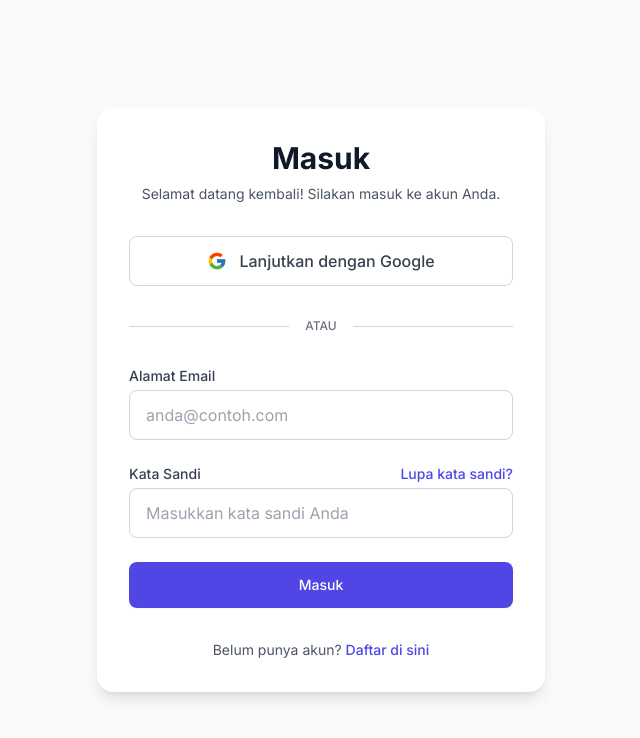
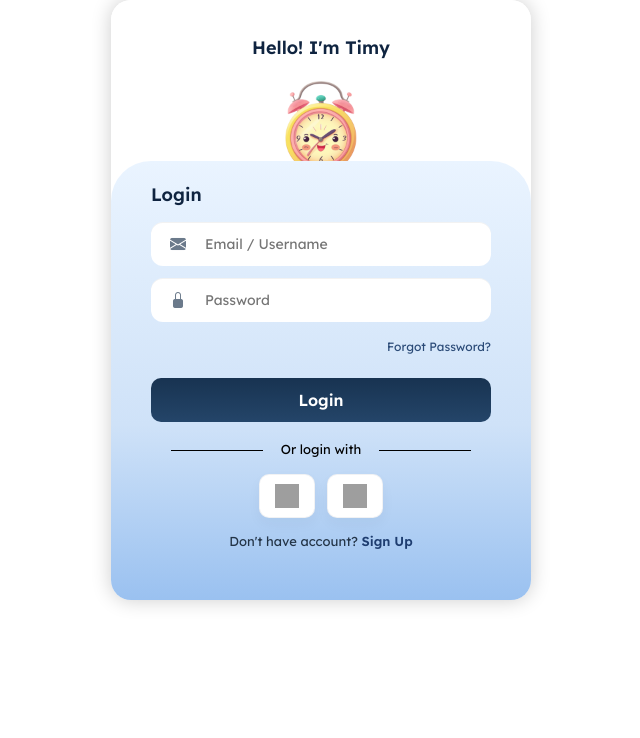
Before and after one commit to Ronny-Saputra/ToDoList, a plain HTML site: page public/index.html in a window 1280 px wide. Shown: the whole page, without its empty margins (319-959 px from the left). Drawn offline with nearby package versions, Linux system fonts and the light colour scheme; some packages are replaced by stand-ins of ours; grey boxes are pictures that could not be loaded.

Commit message:
feat: update login page and add styling and image

```diff
--- a/public/index.html
+++ b/public/index.html
@@ -1,129 +1,60 @@
 <!DOCTYPE html>
-<html>
-  <head>
-    <meta charset="utf-8">
-    <meta name="viewport" content="width=device-width, initial-scale=1">
-    <title>Welcome to Firebase Hosting</title>
+<html lang="id">
+<head>
+  <meta charset="utf-8" />
+  <meta name="viewport" content="width=device-width,initial-scale=1" />
+  <title>Timy Login</title>
+  <link href="https://fonts.googleapis.com/css2?family=Lexend:wght@300;400;500;600;700&display=swap" rel="stylesheet">
+  <link href="https://cdn.jsdelivr.net/npm/bootstrap-icons@1.10.5/font/bootstrap-icons.css" rel="stylesheet">
+  <link href="https://cdn.jsdelivr.net/npm/bootstrap@5.3.2/dist/css/bootstrap.min.css" rel="stylesheet">
+  <link rel="stylesheet" href="../styles/index.css">
+</head>
+<body>
+  <div class="page-wrap">
+    <!-- Bagian atas -->
+    <div class="top-section">
+      <div class="greeting">Hello! I'm Timy</div>
+      <img src="../assets/timy.png" alt="Timy" class="avatar">
+    </div>
 
-    <!-- Tailwind CSS for styling -->
-    <script src="https://cdn.tailwindcss.com"></script>
+    <!-- Bagian bawah biru dengan form -->
+    <div class="bottom-section">
+      <div class="login-card">
+        <div class="title">Login</div>
 
-    <!-- update the version number as needed -->
-    <script src="/__/firebase/12.2.1/firebase-app-compat.js"></script>
-    <!-- include only the Firebase features as you need -->
-    <script src="/__/firebase/12.2.1/firebase-auth-compat.js"></script>
-    <script src="/__/firebase/12.2.1/firebase-database-compat.js"></script>
-    <script src="/__/firebase/12.2.1/firebase-firestore-compat.js"></script>
-    <script src="/__/firebase/12.2.1/firebase-functions-compat.js"></script>
-    <script src="/__/firebase/12.2.1/firebase-messaging-compat.js"></script>
-    <script src="/__/firebase/12.2.1/firebase-storage-compat.js"></script>
-    <script src="/__/firebase/12.2.1/firebase-analytics-compat.js"></script>
-    <script src="/__/firebase/12.2.1/firebase-remote-config-compat.js"></script>
-    <script src="/__/firebase/12.2.1/firebase-performance-compat.js"></script>
-    <!--
-      initialize the SDK after all desired features are loaded, set useEmulator to false
-      to avoid connecting the SDK to running emulators.
-    -->
-    <script src="/__/firebase/init.js?useEmulator=true"></script>
-
-    <style>
-      /* You can add custom styles here if needed */
-      body {
-        font-family: 'Inter', sans-serif; /* Recommended font for this design */
-      }
-    </style>
-    <link rel="preconnect" href="https://fonts.googleapis.com">
-    <link rel="preconnect" href="https://fonts.gstatic.com" crossorigin>
-    <link href="https://fonts.googleapis.com/css2?family=Inter:wght@400;500;600;700&display=swap" rel="stylesheet">
-  </head>
-  <body class="bg-gray-50">
-
-    <main class="flex items-center justify-center min-h-screen">
-      <div class="w-full max-w-md p-8 space-y-8 bg-white rounded-2xl shadow-lg m-4">
-
-        <!-- Header -->
-        <div class="text-center">
-          <h1 class="text-3xl font-bold text-gray-900">Masuk</h1>
-          <p class="mt-2 text-sm text-gray-600">Selamat datang kembali! Silakan masuk ke akun Anda.</p>
-        </div>
-
-        <!-- Google Login Button -->
-        <button
-          type="button"
-          onclick="googleLogin()"
-          class="w-full flex items-center justify-center py-3 px-4 border border-gray-300 rounded-lg text-gray-700 font-medium hover:bg-gray-100 focus:outline-none focus:ring-2 focus:ring-offset-2 focus:ring-indigo-500 transition-colors duration-300"
-        >
-          <!-- Google Icon SVG -->
-          <svg class="w-5 h-5 mr-3" viewBox="0 0 48 48">
-            <path fill="#FFC107" d="M43.611,20.083H42V20H24v8h11.303c-1.649,4.657-6.08,8-11.303,8c-6.627,0-12-5.373-12-12s5.373-12,12-12c3.059,0,5.842,1.154,7.961,3.039l5.657-5.657C34.046,6.053,29.268,4,24,4C12.955,4,4,12.955,4,24s8.955,20,20,20s20-8.955,20-20C44,22.659,43.862,21.35,43.611,20.083z"></path><path fill="#FF3D00" d="M6.306,14.691l6.571,4.819C14.655,15.108,18.961,12,24,12c3.059,0,5.842,1.154,7.961,3.039l5.657-5.657C34.046,6.053,29.268,4,24,4C16.318,4,9.656,8.337,6.306,14.691z"></path><path fill="#4CAF50" d="M24,44c5.166,0,9.86-1.977,13.409-5.192l-6.19-5.238C29.211,35.091,26.715,36,24,36c-5.222,0-9.617-3.276-11.283-7.94l-6.522,5.025C9.505,39.556,16.227,44,24,44z"></path><path fill="#1976D2" d="M43.611,20.083H42V20H24v8h11.303c-0.792,2.237-2.231,4.166-4.087,5.571l6.19,5.238C42.022,35.14,44,30.02,44,24C44,22.659,43.862,21.35,43.611,20.083z"></path>
-          </svg>
-          Lanjutkan dengan Google
-        </button>
-
-        <!-- Divider -->
-        <div class="flex items-center">
-          <hr class="w-full border-gray-300" />
-          <span class="px-4 text-xs font-medium text-gray-500">ATAU</span>
-          <hr class="w-full border-gray-300" />
-        </div>
-
-        <!-- Email & Password Form -->
-        <form class="space-y-6">
-          <div>
-            <label for="email" class="block text-sm font-medium text-gray-700 mb-1">
-              Alamat Email
-            </label>
-            <input
-              id="email"
-              name="email"
-              type="email"
-              autocomplete="email"
-              required
-              placeholder="anda@contoh.com"
-              class="w-full px-4 py-3 border border-gray-300 rounded-lg focus:outline-none focus:ring-2 focus:ring-indigo-500 transition"
-            />
+        <form class="login-form" action="#" method="post" novalidate>
+          <div class="field">
+            <div class="field-icon"><i class="bi bi-envelope-fill"></i></div>
+            <input type="text" class="input" placeholder="Email / Username" required>
           </div>
 
-          <div>
-            <div class="flex items-center justify-between mb-1">
-              <label for="password"class="block text-sm font-medium text-gray-700">
-                Kata Sandi
-              </label>
-              <a href="#" class="text-sm font-medium text-indigo-600 hover:text-indigo-500">
-                Lupa kata sandi?
-              </a>
-            </div>
-            <input
-              id="password"
-              name="password"
-              type="password"
-              autocomplete="current-password"
-              required
-              placeholder="Masukkan kata sandi Anda"
-              class="w-full px-4 py-3 border border-gray-300 rounded-lg focus:outline-none focus:ring-2 focus:ring-indigo-500 transition"
-            />
+          <div class="field">
+            <div class="field-icon"><i class="bi bi-lock-fill"></i></div>
+            <input type="password" class="input" placeholder="Password" required>
           </div>
 
-          <div>
-            <button
-              type="submit"
-              class="w-full flex justify-center py-3 px-4 border border-transparent rounded-lg shadow-sm text-sm font-medium text-white bg-indigo-600 hover:bg-indigo-700 focus:outline-none focus:ring-2 focus:ring-offset-2 focus:ring-indigo-500 transition-colors"
-            >
-              Masuk
-            </button>
+          <div class="forgot-wrap">
+            <a href="#" class="forgot-link">Forgot Password?</a>
           </div>
+
+          <button class="btn btn-primary btn-login" type="submit">Login</button>
         </form>
 
-        <!-- Sign Up Link -->
-        <p class="text-sm text-center text-gray-600">
-          Belum punya akun?
-          <a href="#" class="font-medium text-indigo-600 hover:text-indigo-500">
-            Daftar di sini
-          </a>
-        </p>
+        <div class="or-divider">Or login with</div>
 
+        <div class="socials">
+          <button class="social-btn" aria-label="Facebook">
+            <img src="https://cdn-icons-png.flaticon.com/512/5968/5968764.png" alt="fb">
+          </button>
+          <button class="social-btn" aria-label="Google">
+            <img src="https://cdn-icons-png.flaticon.com/512/281/281764.png" alt="google">
+          </button>
+        </div>
+        <div class="signup">
+          Don't have account? <a href="#">Sign Up</a>
+        </div>
       </div>
-    </main>
-    <script src="main.js"></script>
-  </body>
+    </div>
+  </div>
+</body>
 </html>
--- /dev/null
+++ b/styles/index.css
@@ -0,0 +1,180 @@
+:root{
+  --card-w: 360px;
+  --primary-dark: #183351;
+  --primary-dark-2: #244569;
+}
+
+*{box-sizing:border-box;margin:0;padding:0}
+body {
+  margin: 0;
+  padding: 0;
+  height: 100%;
+  overflow: hidden;
+  display: flex;
+  justify-content: center;
+  align-items: center;
+  background: #ffff; /* luar area HP */
+  font-family: 'Lexend', sans-serif;
+}
+
+/* Container HP */
+.page-wrap {
+  width: 100%;
+  max-width: 420px;
+  height: auto;           /* Tidak fixed full height lagi */
+  min-height: 600px;      /* Tinggi minimal agar tidak terlalu pendek */
+  background: #fff;
+  display: flex;
+  flex-direction: column;
+  border-radius: 20px;
+  box-shadow: 0 0 20px rgba(0, 0, 0, 0.2);
+  overflow: hidden;
+}
+
+
+/* Bagian atas putih */
+.top-section {
+  flex: 1;
+  display: flex;
+  flex-direction: column;
+  align-items: center;
+  justify-content: flex-end;
+  padding: 20px 0 10px;
+  background: #fff;
+}
+
+.greeting{
+  font-size:18px;
+  font-weight:600;
+  color:#0f2440;
+  margin-bottom:10px;
+}
+
+.avatar{
+  width:120px;
+  height:120px;
+}
+
+/* Bagian bawah biru melengkung */
+.bottom-section {
+  flex: 2;
+  background: linear-gradient(180deg, #eaf4ff 0%, #CFE2F8 60%, #9AC1F0 100%);
+  border-radius: 40px 40px 0 0;
+  padding: 20px;
+  display: flex;
+  justify-content: center;
+  align-items: flex-start;
+  overflow-y: auto;
+  position: relative;
+  height: calc(100vh - 40px); /* penuh tapi tidak terpotong */
+  margin-top: -40px; /* dinaikkan */
+}
+
+/* Card di atas background biru */
+.login-card{
+  width: 100%;
+  max-width: 340px;
+}
+
+/* Title login */
+.title{
+  font-size:18px;
+  font-weight:600;
+  color:#0f2440;
+  margin-bottom:14px;
+}
+
+/* Form */
+.login-form{
+  display:flex;
+  flex-direction:column;
+  gap:12px;
+}
+
+.field{position:relative;}
+
+.field-icon{
+  position:absolute;
+  left:10px;
+  top:50%;
+  transform:translateY(-50%);
+  width:34px;
+  height:34px;
+  display:flex;
+  align-items:center;
+  justify-content:center;
+  color:#6b7a8b;
+  font-size:16px;
+}
+
+.input{
+  width:100%;
+  height:44px;
+  padding:0 14px 0 54px;
+  border-radius:12px;
+  border:none;
+  background: #fff;
+  font-size:14px;
+  box-shadow: 0 1px 0 rgba(0,0,0,0.05) inset;
+}
+
+.input:focus{outline:none;box-shadow:0 0 5px rgba(0,0,0,0.1);}
+
+/* Forgot link */
+.forgot-wrap{display:flex;justify-content:flex-end;margin:4px 0}
+.forgot-link{font-size:12px;color:#2b4b78;text-decoration:none}
+
+/* Login button */
+.btn-login{
+  margin-top:6px;
+  background: linear-gradient(180deg, var(--primary-dark) 0%, var(--primary-dark-2) 100%);
+  border:none;
+  color:#fff;
+  height:44px;
+  border-radius:10px;
+  font-weight:600;
+}
+
+/* Divider */
+.or-divider{
+  text-align:center;
+  margin:18px 0 14px;
+  font-size:13px;
+  color:#000;
+  position:relative;
+}
+.or-divider::before,
+.or-divider::after{
+  content:"";
+  position:absolute;
+  top:50%;
+  width:27%;
+  height:1px;
+  background:#000;;
+}
+.or-divider::before{left:6%}
+.or-divider::after{right:6%}
+
+/* Social buttons */
+.socials{
+  display:flex;
+  gap:12px;
+  justify-content:center;
+  margin-bottom:14px;
+}
+.social-btn{
+  width:56px;
+  height:44px;
+  background:#fff;
+  border-radius:10px;
+  display:flex;
+  align-items:center;
+  justify-content:center;
+  border:1px solid rgba(16,32,64,0.06);
+  box-shadow: 0 6px 14px rgba(20,40,60,0.04);
+}
+.social-btn img{width:24px;height:24px;}
+
+/* Signup */
+.signup{text-align:center;font-size:13px;color:#233447}
+.signup a{color:#1e3d70;font-weight:600;text-decoration:none}
```
Also changed, not shown: assets/timy.png (added).
